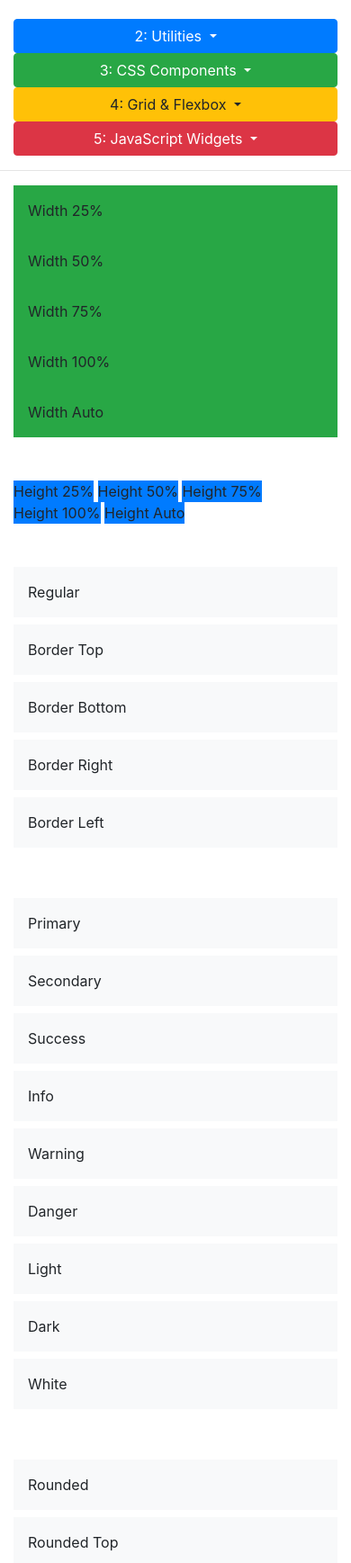
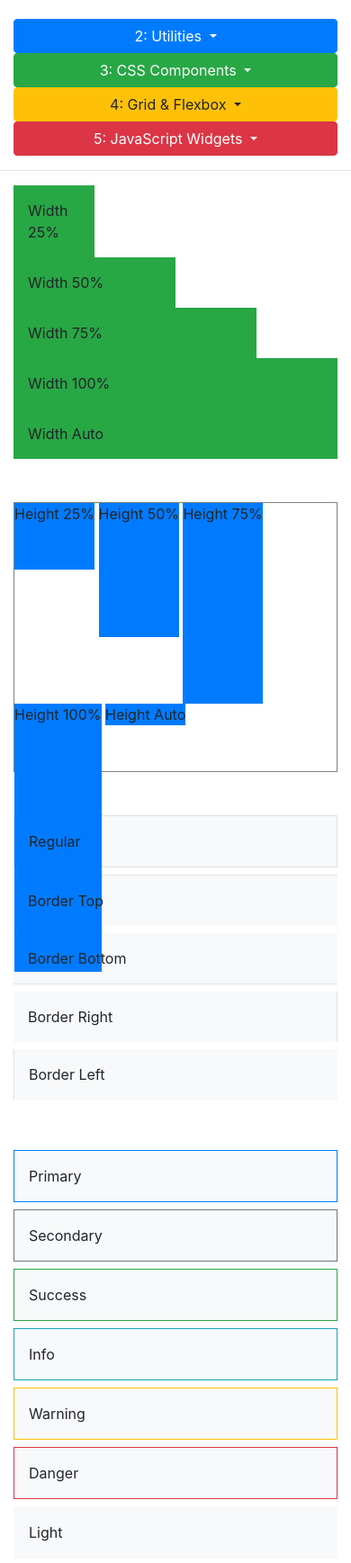
Before and after one commit to Katebond06/Bootstrap-steps, a plain HTML site: page bootstrap_sandbox_starter/2_7_sizing.html in a window 390 px wide. Shown: the part 200-1937 px from the top of the page at 90% size. Drawn offline with nearby package versions, Linux system fonts and the light colour scheme.

Commit message:
finished sizing. Start css breakpoints

```diff
--- a/bootstrap_sandbox_starter/2_7_sizing.html
+++ b/bootstrap_sandbox_starter/2_7_sizing.html
@@ -1,12 +1,15 @@
 <!DOCTYPE html>
 <html lang="en">
-
   <head>
-    <meta charset="UTF-8">
-    <meta name="viewport" content="width=device-width, initial-scale=1.0">
-    <meta http-equiv="X-UA-Compatible" content="ie=edge">
-    <link rel="stylesheet" href="https://stackpath.bootstrapcdn.com/bootstrap/4.1.1/css/bootstrap.min.css" integrity="sha384-WskhaSGFgHYWDcbwN70/dfYBj47jz9qbsMId/iRN3ewGhXQFZCSftd1LZCfmhktB"
-        crossorigin="anonymous">
+    <meta charset="UTF-8" />
+    <meta name="viewport" content="width=device-width, initial-scale=1.0" />
+    <meta http-equiv="X-UA-Compatible" content="ie=edge" />
+    <link
+      rel="stylesheet"
+      href="https://stackpath.bootstrapcdn.com/bootstrap/4.1.1/css/bootstrap.min.css"
+      integrity="sha384-WskhaSGFgHYWDcbwN70/dfYBj47jz9qbsMId/iRN3ewGhXQFZCSftd1LZCfmhktB"
+      crossorigin="anonymous"
+    />
 
     <title>Bootstrap Sandbox</title>
   </head>
@@ -18,140 +21,205 @@
         <div class="row">
           <div class="col-md-3">
             <div class="dropdown">
-                        <button class="btn btn-primary btn-block dropdown-toggle" type="button" data-toggle="dropdown">
+              <button
+                class="btn btn-primary btn-block dropdown-toggle"
+                type="button"
+                data-toggle="dropdown"
+              >
                 2: Utilities
               </button>
               <div class="dropdown-menu">
-                            <a class="dropdown-item" href="2_2_basic_typography.html">2.2 Basic Typography</a>
-                            <a class="dropdown-item" href="2_3_text_alignment_display.html">2.3 Text Alignment & Display</a>
-                            <a class="dropdown-item" href="2_4_floats_position.html">2.4 Floats & Position</a>
-                            <a class="dropdown-item" href="2_5_colors_background.html">2.5: Colors & Background</a>
+                <a class="dropdown-item" href="2_2_basic_typography.html"
+                  >2.2 Basic Typography</a
+                >
+                <a class="dropdown-item" href="2_3_text_alignment_display.html"
+                  >2.3 Text Alignment & Display</a
+                >
+                <a class="dropdown-item" href="2_4_floats_position.html"
+                  >2.4 Floats & Position</a
+                >
+                <a class="dropdown-item" href="2_5_colors_background.html"
+                  >2.5: Colors & Background</a
+                >
                 <a class="dropdown-item" href="2_6_spacing.html">2.6 Spacing</a>
                 <a class="dropdown-item" href="2_7_sizing.html">2.7 Sizing</a>
-                            <a class="dropdown-item" href="2_8_breakpoints.html">2.8 Breakpoints</a>
+                <a class="dropdown-item" href="2_8_breakpoints.html"
+                  >2.8 Breakpoints</a
+                >
               </div>
             </div>
           </div>
           <div class="col-md-3">
             <div class="dropdown">
-                        <button class="btn btn-success btn-block dropdown-toggle" type="button" data-toggle="dropdown">
+              <button
+                class="btn btn-success btn-block dropdown-toggle"
+                type="button"
+                data-toggle="dropdown"
+              >
                 3: CSS Components
               </button>
               <div class="dropdown-menu">
                 <a class="dropdown-item" href="3_2_buttons.html">3.2 Buttons</a>
                 <a class="dropdown-item" href="3_3_navbar.html">3.3 Navbar</a>
-                            <a class="dropdown-item" href="3_4_list_groups_badges.html">3.4 List Groups & Badges</a>
+                <a class="dropdown-item" href="3_4_list_groups_badges.html"
+                  >3.4 List Groups & Badges</a
+                >
                 <a class="dropdown-item" href="3_5_forms.html">3.5 Forms</a>
-                            <a class="dropdown-item" href="3_6_input_groups.html">3.6 Input Groups</a>
-                            <a class="dropdown-item" href="3_7_alerts_progress.html">3.7 Alerts & Progress</a>
-                            <a class="dropdown-item" href="3_8_tables_pagination.html">3.8 Tables & Pagination</a>
+                <a class="dropdown-item" href="3_6_input_groups.html"
+                  >3.6 Input Groups</a
+                >
+                <a class="dropdown-item" href="3_7_alerts_progress.html"
+                  >3.7 Alerts & Progress</a
+                >
+                <a class="dropdown-item" href="3_8_tables_pagination.html"
+                  >3.8 Tables & Pagination</a
+                >
                 <a class="dropdown-item" href="3_9_cards.html">3.9 Cards</a>
-                            <a class="dropdown-item" href="3_10_media_object.html">3.10 Media Objects</a>
-                            <a class="dropdown-item" href="3_11_jumbotron.html">3.11 Jumbotron</a>
+                <a class="dropdown-item" href="3_10_media_object.html"
+                  >3.10 Media Objects</a
+                >
+                <a class="dropdown-item" href="3_11_jumbotron.html"
+                  >3.11 Jumbotron</a
+                >
               </div>
             </div>
           </div>
           <div class="col-md-3">
             <div class="dropdown">
-                        <button class="btn btn-warning btn-block dropdown-toggle" type="button" data-toggle="dropdown">
+              <button
+                class="btn btn-warning btn-block dropdown-toggle"
+                type="button"
+                data-toggle="dropdown"
+              >
                 4: Grid & Flexbox
               </button>
               <div class="dropdown-menu">
-                            <a class="dropdown-item" href="4_2_grid_system.html">4.2 Grid System</a>
-                            <a class="dropdown-item" href="4_3_grid_alignment.html">4.3 Grid Alignment</a>
+                <a class="dropdown-item" href="4_2_grid_system.html"
+                  >4.2 Grid System</a
+                >
+                <a class="dropdown-item" href="4_3_grid_alignment.html"
+                  >4.3 Grid Alignment</a
+                >
                 <a class="dropdown-item" href="4_4_flexbox.html">4.4 Flexbox</a>
-                            <a class="dropdown-item" href="4_5_auto_margins_wrapping_order.html">4.5 Auto Margins & Wrap</a>
+                <a
+                  class="dropdown-item"
+                  href="4_5_auto_margins_wrapping_order.html"
+                  >4.5 Auto Margins & Wrap</a
+                >
               </div>
             </div>
           </div>
           <div class="col-md-3">
             <div class="dropdown">
-                        <button class="btn btn-danger btn-block dropdown-toggle" type="button" data-toggle="dropdown">
+              <button
+                class="btn btn-danger btn-block dropdown-toggle"
+                type="button"
+                data-toggle="dropdown"
+              >
                 5: JavaScript Widgets
               </button>
               <div class="dropdown-menu">
-                            <a class="dropdown-item" href="5_2_carousel.html">5.2 Carousel</a>
-                            <a class="dropdown-item" href="5_3_collapse.html">5.3 Collapse</a>
-                            <a class="dropdown-item" href="5_4_tooltips.html">5.4 Tooltips</a>
-                            <a class="dropdown-item" href="5_5_popovers.html">5.5 Popovers</a>
+                <a class="dropdown-item" href="5_2_carousel.html"
+                  >5.2 Carousel</a
+                >
+                <a class="dropdown-item" href="5_3_collapse.html"
+                  >5.3 Collapse</a
+                >
+                <a class="dropdown-item" href="5_4_tooltips.html"
+                  >5.4 Tooltips</a
+                >
+                <a class="dropdown-item" href="5_5_popovers.html"
+                  >5.5 Popovers</a
+                >
                 <a class="dropdown-item" href="5_6_modals.html">5.6 Modals</a>
-                            <a class="dropdown-item" href="5_7_scrollspy.html">5.7 ScrollSpy</a>
+                <a class="dropdown-item" href="5_7_scrollspy.html"
+                  >5.7 ScrollSpy</a
+                >
               </div>
             </div>
           </div>
         </div>
       </div>
-        <hr>
+      <hr />
     </header>
 
     <div class="container">
       <!--##################START HERE####################-->
 
       <!-- WIDTH CLASSES -->
-        <div class="bg-success p-3">Width 25%</div>
-        <div class="bg-success p-3">Width 50%</div>
-        <div class="bg-success p-3">Width 75%</div>
-        <div class="bg-success p-3">Width 100%</div>
-        <div class="bg-success p-3">Width Auto</div>
+      <div class="bg-success p-3 w-25">Width 25%</div>
+      <div class="bg-success p-3 w-50">Width 50%</div>
+      <div class="bg-success p-3 w-75">Width 75%</div>
+      <div class="bg-success p-3 w-100">Width 100%</div>
+      <div class="bg-success p-3 w-auto">Width Auto</div>
 
-        <br>
-        <br>
+      <br />
+      <br />
 
       <!-- HEIGHT CLASSES -->
-        <div>
-            <div class="bg-primary d-inline-block">Height 25%</div>
-            <div class="bg-primary d-inline-block">Height 50%</div>
-            <div class="bg-primary d-inline-block">Height 75%</div>
-            <div class="bg-primary d-inline-block">Height 100%</div>
-            <div class="bg-primary d-inline-block">Height Auto</div>
+      <div style="height: 300px; border: solid 1px grey;">
+        <div class="bg-primary d-inline-block h-25">Height 25%</div>
+        <div class="bg-primary d-inline-block h-50">Height 50%</div>
+        <div class="bg-primary d-inline-block h-75">Height 75%</div>
+        <div class="bg-primary d-inline-block h-100">Height 100%</div>
+        <div class="bg-primary d-inline-block h-auto">Height Auto</div>
       </div>
 
-        <br>
-        <br>
+      <br />
+      <br />
 
       <!-- BORDERS -->
-        <div class="p-3 mb-2 bg-light">Regular</div>
-        <div class="p-3 mb-2 bg-light">Border Top</div>
-        <div class="p-3 mb-2 bg-light">Border Bottom</div>
-        <div class="p-3 mb-2 bg-light">Border Right</div>
-        <div class="p-3 mb-2 bg-light">Border Left</div>
+      <div class="p-3 mb-2 bg-light border">Regular</div>
+      <div class="p-3 mb-2 bg-light border-top">Border Top</div>
+      <div class="p-3 mb-2 bg-light border-bottom">Border Bottom</div>
+      <div class="p-3 mb-2 bg-light border-right">Border Right</div>
+      <div class="p-3 mb-2 bg-light border-left">Border Left</div>
 
-        <br>
-        <br>
+      <br />
+      <br />
 
       <!-- BORDER COLORS -->
-        <div class="p-3 mb-2 bg-light">Primary</div>
-        <div class="p-3 mb-2 bg-light">Secondary</div>
-        <div class="p-3 mb-2 bg-light">Success</div>
-        <div class="p-3 mb-2 bg-light">Info</div>
-        <div class="p-3 mb-2 bg-light">Warning</div>
-        <div class="p-3 mb-2 bg-light">Danger</div>
-        <div class="p-3 mb-2 bg-light">Light</div>
-        <div class="p-3 mb-2 bg-light">Dark</div>
-        <div class="p-3 mb-2 bg-light">White</div>
+      <div class="p-3 mb-2 bg-light border border-primary">Primary</div>
+      <div class="p-3 mb-2 bg-light border border-secondary">Secondary</div>
+      <div class="p-3 mb-2 bg-light border border-success">Success</div>
+      <div class="p-3 mb-2 bg-light border border-info">Info</div>
+      <div class="p-3 mb-2 bg-light border border-warning">Warning</div>
+      <div class="p-3 mb-2 bg-light border border-danger">Danger</div>
+      <div class="p-3 mb-2 bg-light border border-light">Light</div>
+      <div class="p-3 mb-2 bg-light border border-dark">Dark</div>
+      <div class="p-3 mb-2 bg-light border border-white">White</div>
 
-        <br>
-        <br>
+      <br />
+      <br />
 
       <!-- BORDER RADIUS -->
-        <div class="p-3 mb-2 bg-light">Rounded</div>
-        <div class="p-3 mb-2 bg-light">Rounded Top</div>
-        <div class="p-3 mb-2 bg-light">Rounded Bottom</div>
-        <div class="p-3 mb-2 bg-light">Rounded Right</div>
-        <div class="p-3 mb-2 bg-light">Rounded Left</div>
-        <div class="p-3 mb-2 bg-light">Rounded Circle</div>
-        <div class="p-3 mb-2 bg-light">Dark</div>
-
+      <div class="p-3 mb-2 bg-light border rounded border-success">Rounded</div>
+      <div class="p-3 mb-2 bg-light border rounded-top">Rounded Top</div>
+      <div class="p-3 mb-2 bg-light border rounded-bottom">Rounded Bottom</div>
+      <div class="p-3 mb-2 bg-light border rounded-right">Rounded Right</div>
+      <div class="p-3 mb-2 bg-light border rounded-left">Rounded Left</div>
+      <div class="p-3 mb-2 bg-light border w-25 rounded-circle">
+        Rounded Circle
+      </div>
+      <div class="p-3 mb-2 bg-light border rounded-0">Dark</div>
     </div>
     <!-- ./container -->
-    <div style="margin-top:500px;"></div>
+    <div style="margin-top: 500px;"></div>
 
-    <script src="https://code.jquery.com/jquery-3.3.1.slim.min.js" integrity="sha384-q8i/X+965DzO0rT7abK41JStQIAqVgRVzpbzo5smXKp4YfRvH+8abtTE1Pi6jizo"
-        crossorigin="anonymous"></script>
-    <script src="https://cdnjs.cloudflare.com/ajax/libs/popper.js/1.14.3/umd/popper.min.js" integrity="sha384-ZMP7rVo3mIykV+2+9J3UJ46jBk0WLaUAdn689aCwoqbBJiSnjAK/l8WvCWPIPm49"
-        crossorigin="anonymous"></script>
-    <script src="https://stackpath.bootstrapcdn.com/bootstrap/4.1.1/js/bootstrap.min.js" integrity="sha384-smHYKdLADwkXOn1EmN1qk/HfnUcbVRZyYmZ4qpPea6sjB/pTJ0euyQp0Mk8ck+5T"
-        crossorigin="anonymous"></script>
+    <script
+      src="https://code.jquery.com/jquery-3.3.1.slim.min.js"
+      integrity="sha384-q8i/X+965DzO0rT7abK41JStQIAqVgRVzpbzo5smXKp4YfRvH+8abtTE1Pi6jizo"
+      crossorigin="anonymous"
+    ></script>
+    <script
+      src="https://cdnjs.cloudflare.com/ajax/libs/popper.js/1.14.3/umd/popper.min.js"
+      integrity="sha384-ZMP7rVo3mIykV+2+9J3UJ46jBk0WLaUAdn689aCwoqbBJiSnjAK/l8WvCWPIPm49"
+      crossorigin="anonymous"
+    ></script>
+    <script
+      src="https://stackpath.bootstrapcdn.com/bootstrap/4.1.1/js/bootstrap.min.js"
+      integrity="sha384-smHYKdLADwkXOn1EmN1qk/HfnUcbVRZyYmZ4qpPea6sjB/pTJ0euyQp0Mk8ck+5T"
+      crossorigin="anonymous"
+    ></script>
   </body>
-
 </html>
```
Lines whose indentation alone changed are shown as unchanged.
